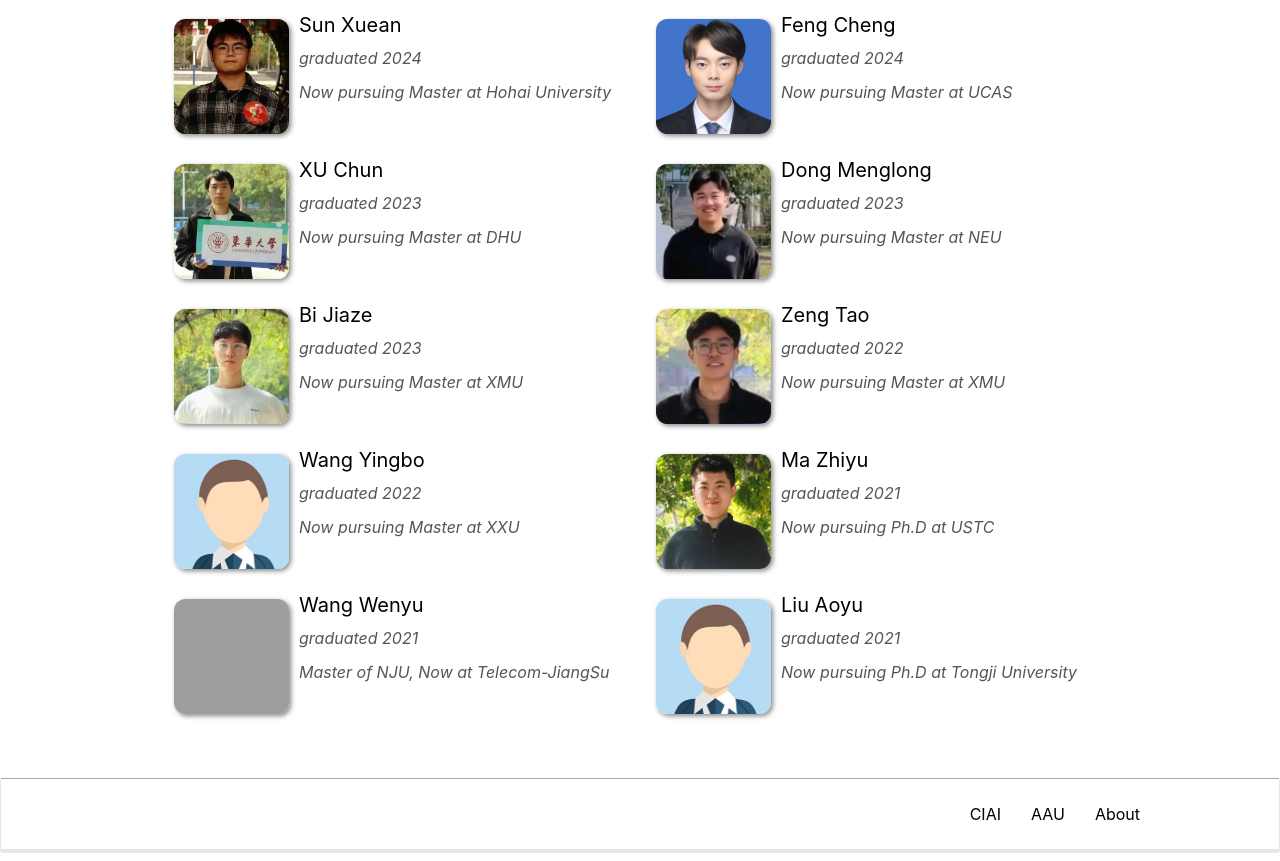
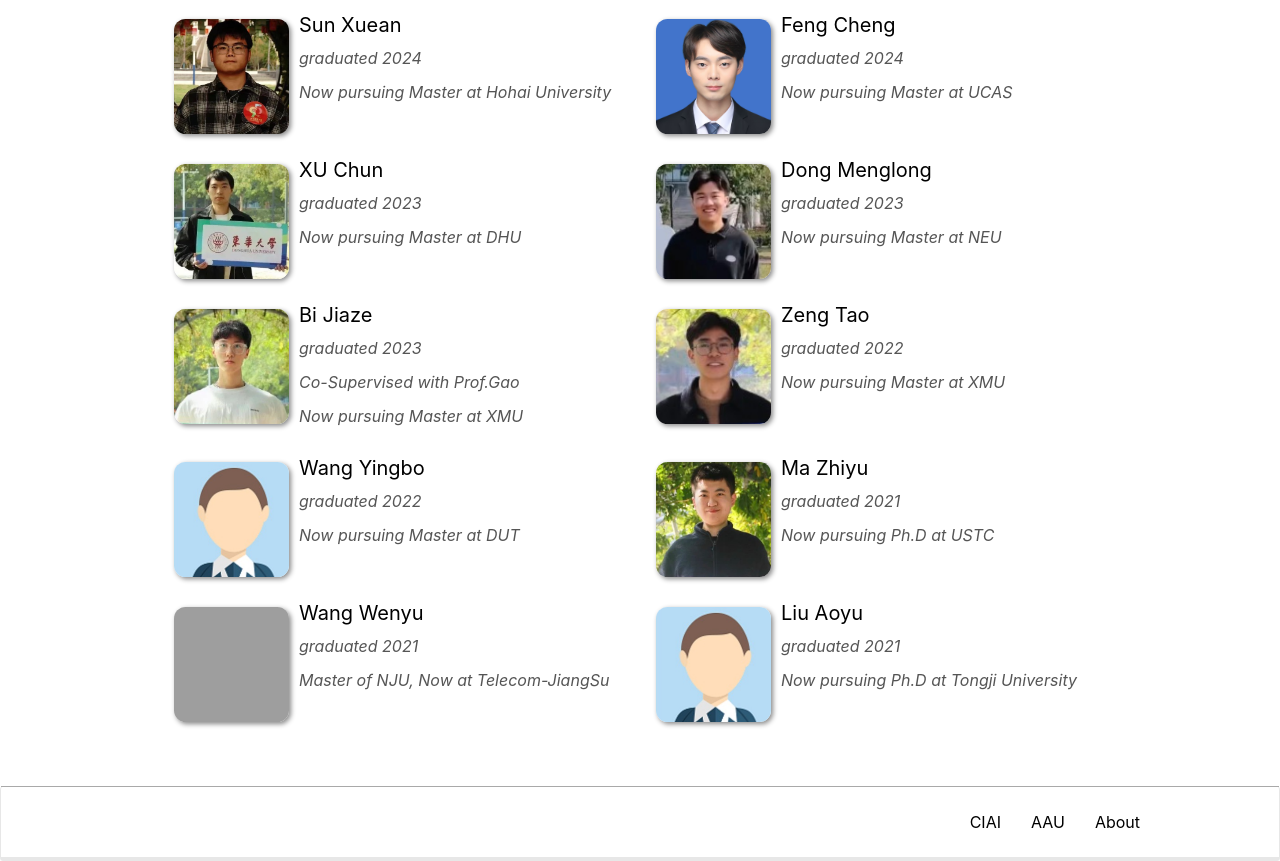
Before and after one commit to aielab766/aielab766.github.io, a plain HTML site: page team/index.html in a window 1280 px wide. Shown: the part 984-1845 px from the top of the page. Drawn offline with Linux system fonts and the light colour scheme; grey boxes are pictures that could not be loaded; a small style sheet from the web is missing; files whose address does not match are found by name.

Commit message:
微调修改

```diff
--- a/team/index.html
+++ b/team/index.html
@@ -162,7 +162,7 @@
     <p><img src="/images/teampic/bijiaze.jpg" style="width: 115px; height: 115px; object-fit: cover; float: left; margin-right: 10px;" /></p>
     <h4><a href="bijiaze" class="off">Bi Jiaze</a></h4>
     <p><i>graduated 2023</i></p>
-
+    <p><i>Co-Supervised with Prof.Gao</i></p>
     <p><i>Now pursuing Master at XMU</i></p>
   </div>
 
@@ -183,7 +183,7 @@
     <h4><a href="wangyingbo" class="off">Wang Yingbo</a></h4>
     <p><i>graduated 2022</i></p>
 
-    <p><i>Now pursuing Master at XXU</i></p>
+    <p><i>Now pursuing Master at DUT</i></p>
   </div>
 
   <div class="col-sm-6 clearfix">
```
Also changed, not shown: about/index.html (+1 -1 lines), 1 other file.
